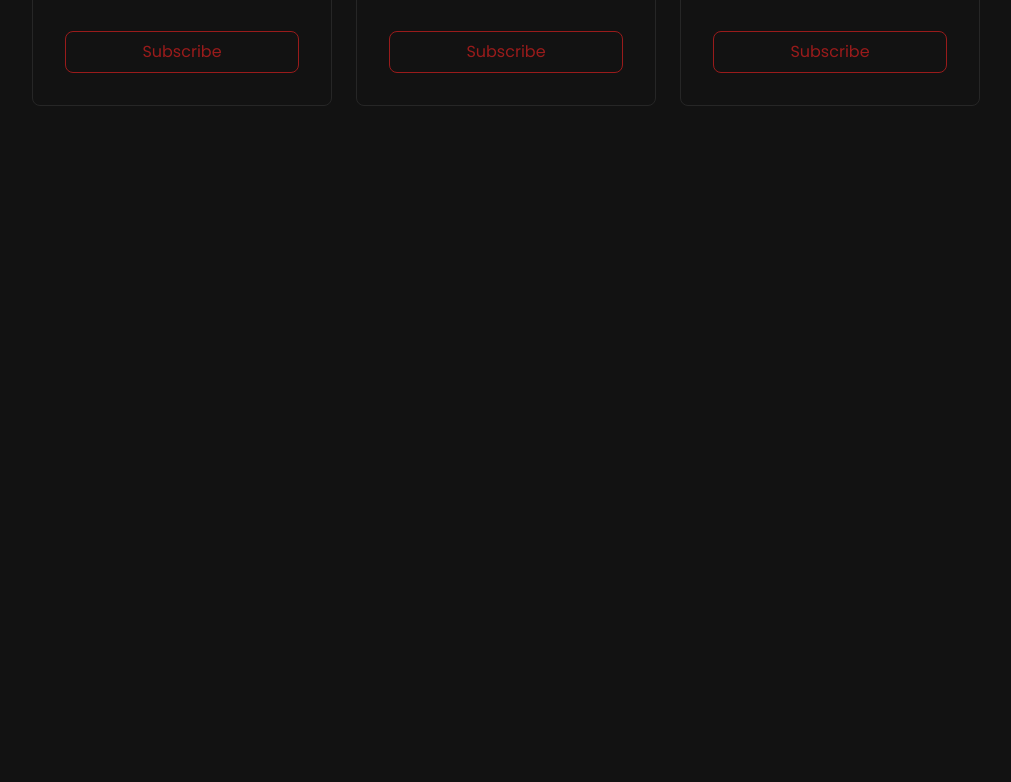
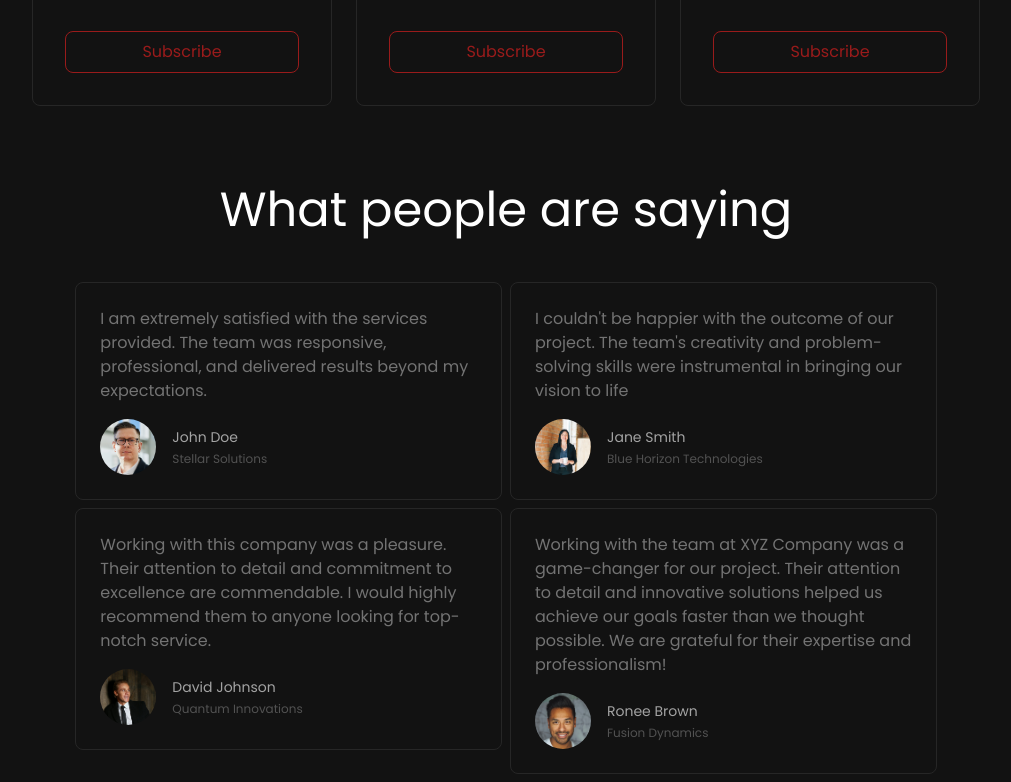
Before and after one commit to therazahussain/VirtualR---tailwind-project, a React (Create React App) app: page / in a window 1280 px wide. Shown: the part 2440-3222 px from the top of the page, without its empty margins (134-1145 px from the left). Before the commit the page ends 2546 px from the top, so only its background shows below. Built offline with nearby package versions, Linux system fonts and the light colour scheme; the HTML template or start-up script is replaced by a standard one.

Commit message:
Testimonial section added

```diff
--- a/src/App.js
+++ b/src/App.js
@@ -3,6 +3,7 @@ import Feature from './components/Feature';
 import Hero from './components/Hero';
 import Navbar from './components/Navbar';
 import Pricing from './components/Pricing';
+import Testimonial from './components/Testimonial';
 import WorkFlow from './components/WorkFlow';
 
 function App() {
@@ -14,6 +15,7 @@ function App() {
       <Feature />
       <WorkFlow />
       <Pricing />
+      <Testimonial />
       </div>
     </>
   );
--- /dev/null
+++ b/src/components/Testimonial.jsx
@@ -0,0 +1,38 @@
+import React from "react";
+import { testimonials } from "../constants";
+
+const Testimonial = () => {
+  return (
+    <div className="pt-12 flex items-center flex-col gap-12">
+      <h1 className="text-2xl md:text-3xl lg:text-5xl w-full text-center leading-14">
+        What people are saying
+      </h1>
+
+      <div className="flex items-start justify-center gap-2 w-full flex-wrap">
+        {testimonials.map((testimonial, key) => (
+          <div
+            key={key}
+            className="border border-neutral-800 flex flex-col items-start p-6 rounded-lg w-1/3 gap-4"
+          >
+            <p className="text-md text-neutral-500">{testimonial.text}</p>
+            <div className="flex items-center w-full gap-4 justify-start">
+              <img
+                src={testimonial.image}
+                className="w-14 rounded-full"
+                alt=""
+              />
+              <div className="flex flex-col gap-1 justify-start items-start">
+                <p className="text-sm text-neutral-400">{testimonial.user}</p>
+                <p className="text-xs text-neutral-600">
+                  {testimonial.company}
+                </p>
+              </div>
+            </div>
+          </div>
+        ))}
+      </div>
+    </div>
+  );
+};
+
+export default Testimonial;
```
